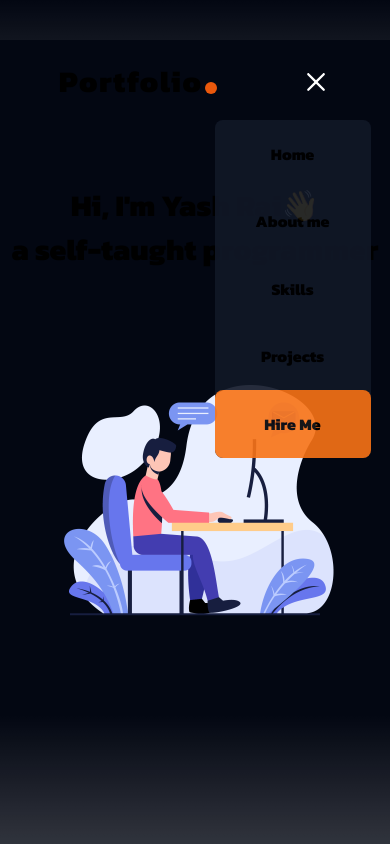
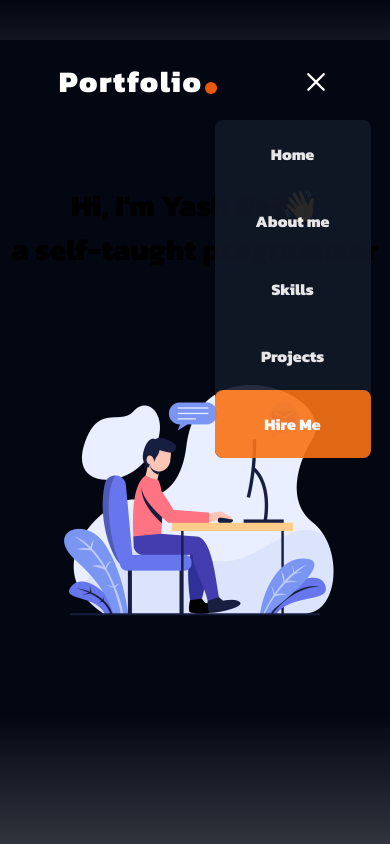
Before and after one commit to yasshrai/portfolio, a Next.js app: page / in a window 390 px wide. Built offline with nearby package versions, Linux system fonts and the light colour scheme.

Commit message:
text-white

```diff
--- a/src/app/components/NavBar.tsx
+++ b/src/app/components/NavBar.tsx
@@ -12,7 +12,7 @@ export default function Navbar() {
   };
   return (
     <>
-      <nav className="h-[10vh] w-full flex justify-evenly gap-7 mt-10   items-center bg-gray-950">
+      <nav className="h-[10vh] w-full flex justify-evenly gap-7 mt-10   items-center bg-gray-950 text-white">
         <div className=" flex ">
           <h1 className=" font-bold tracking-wider text-3xl">Portfolio</h1>
           <span className=" h-3 w-3 rounded-full bg-orange-600 relative top-[18px] left-[3px]"></span>
@@ -63,7 +63,7 @@ export default function Navbar() {
       <div
         className={`${
           mobilemenu ? "hidden" : "flex"
-        } sm:hidden flex-col h-[40vh] w-[40vw] absolute left-[55vw] bg-gray-900 opacity-90 top-[120px] items-center justify-around   ease-in-out z-20 rounded-lg `}
+        } sm:hidden flex-col text-white h-[40vh] w-[40vw] absolute left-[55vw] bg-gray-900 opacity-90 top-[120px] items-center justify-around   ease-in-out z-20 rounded-lg `}
       >
         <Link
           href={"/"}
```
